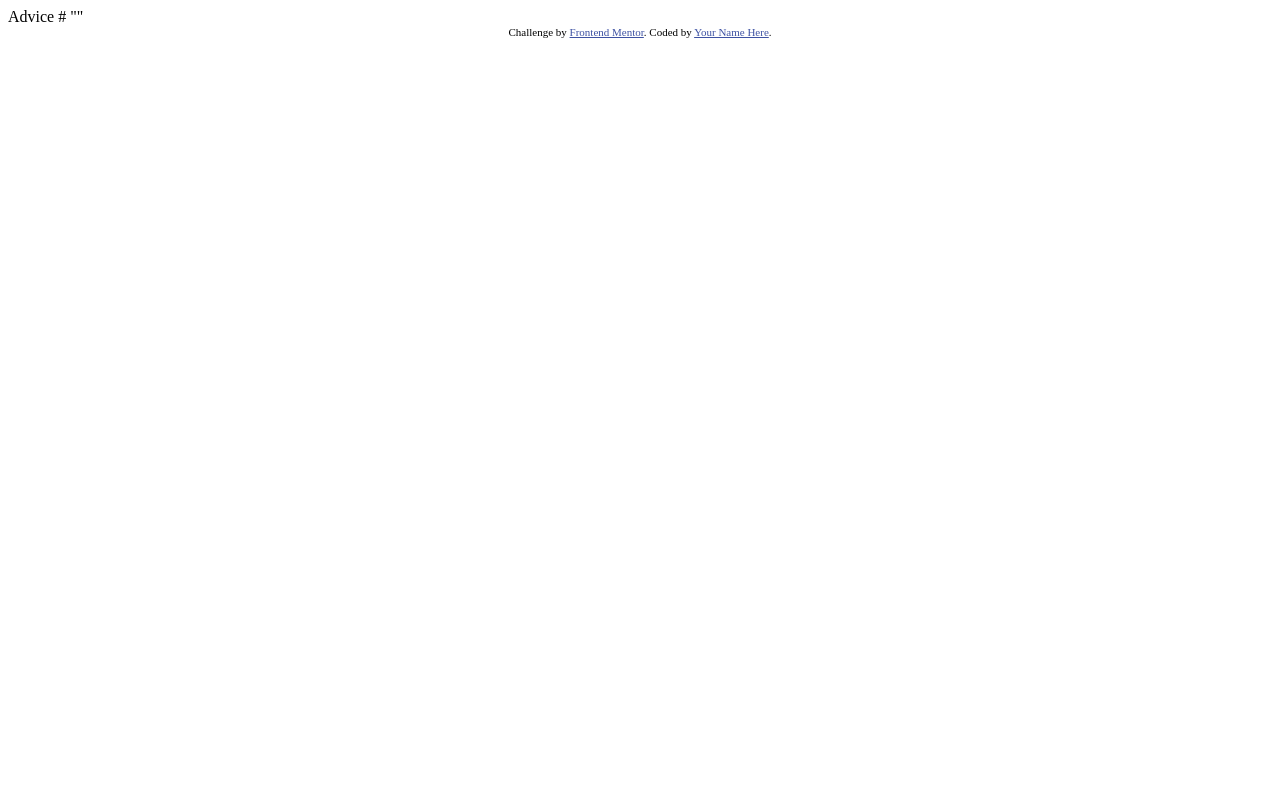
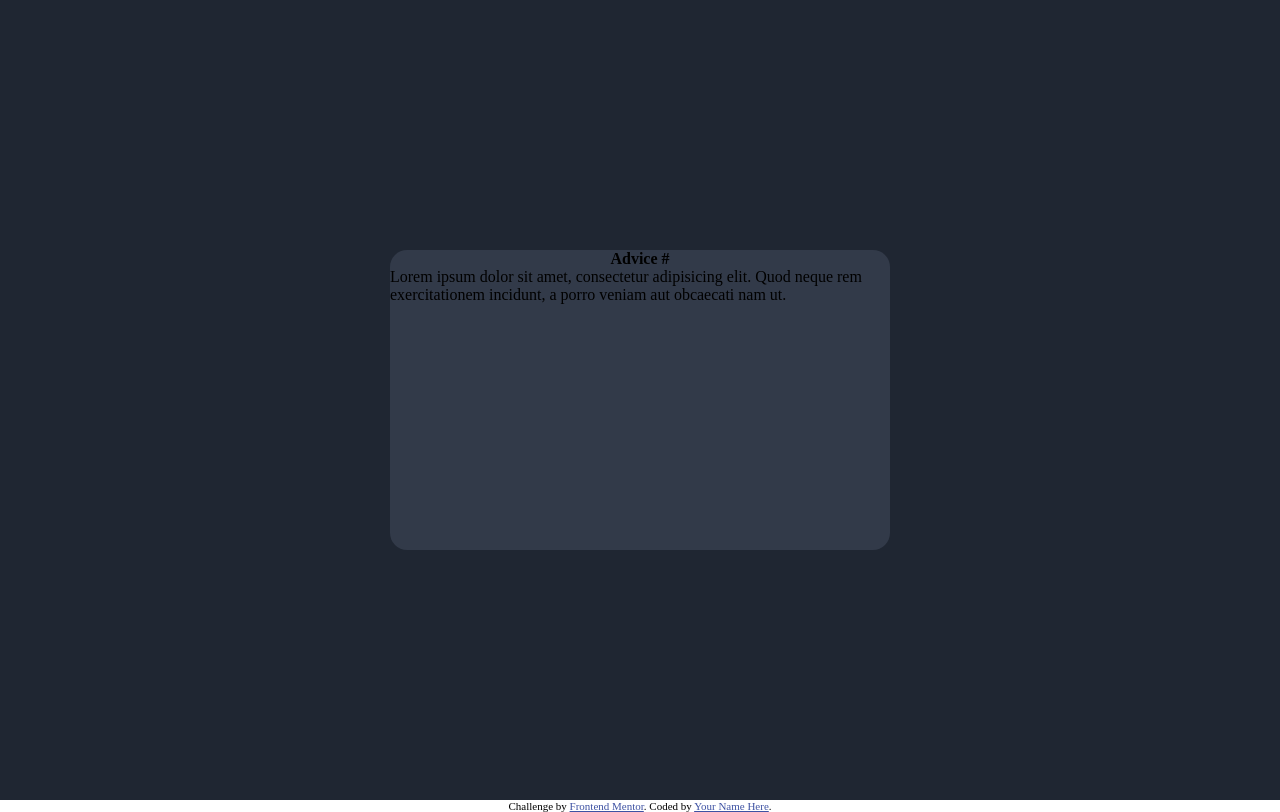
Before and after one commit to rathlucas/advice-generator, a plain HTML site: page index.html in a window 1280 px wide. Drawn offline with Linux system fonts and the light colour scheme.

Commit message:
feat: Create HTML page structure.

```diff
--- a/index.html
+++ b/index.html
@@ -6,19 +6,23 @@
   <meta name="viewport" content="width=device-width, initial-scale=1.0">
 
   <link rel="icon" type="image/png" sizes="32x32" href="./images/favicon-32x32.png">
+  <link rel="stylesheet" href="./styles/style.css">
 
   <title>Frontend Mentor | Advice generator app</title>
+</head>
 
-  <style>
-    .attribution { font-size: 11px; text-align: center; }
-    .attribution a { color: hsl(228, 45%, 44%); }
-  </style>
-</head>
 <body>
 
-  Advice #<!-- Advice ID goes here -->
+  <div class="background">
+    <div id="advice">
+      <h4>Advice #</h4>
 
-  "<!-- Advice text goes here -->"
+      <p id="advice-text">
+        Lorem ipsum dolor sit amet, consectetur adipisicing elit. Quod neque rem exercitationem incidunt, a porro veniam aut obcaecati nam ut.
+      </p>
+    </div>
+
+  </div>
 
   <div class="attribution">
     Challenge by <a href="https://www.frontendmentor.io?ref=challenge" target="_blank">Frontend Mentor</a>.
```
